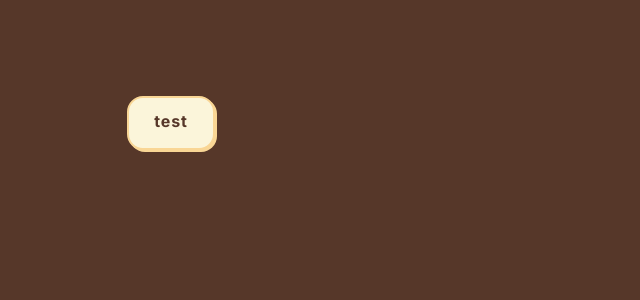
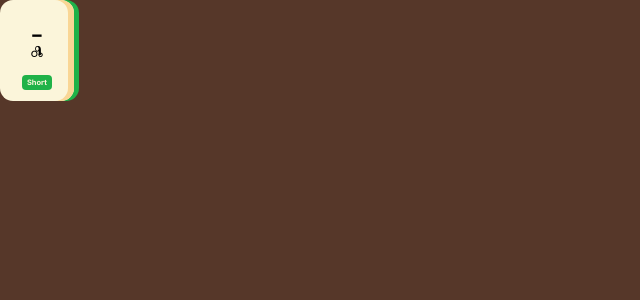
Before and after one commit to chphoom/thaitiles, a Next.js app: page / in a window 1280 px wide. Shown: the top 300 px of the page, without its empty margins (0-640 px from the left). Built offline with nearby package versions, Linux system fonts and the light colour scheme.

Commit message:
Tile Overhauld
TODO: utility function for checking if letters are above or below line

```diff
--- a/src/app/globals.css
+++ b/src/app/globals.css
@@ -24,6 +24,7 @@
   --button-label-letter-spacing: 0.8px;
   --button-label-line-height: 20px;
   --default-line-height: 10px;
+  --large-line-height: 20px;
   --letter-font-size: 37px;
   --letter-name-font-size: 12px;
   --pronunciation-font-size: 10px;
--- a/src/app/page.tsx
+++ b/src/app/page.tsx
@@ -6,8 +6,8 @@ import { restrictToWindowEdges } from '@dnd-kit/modifiers';
 import { useState } from 'react';
 import type { Coordinates } from '@dnd-kit/utilities';
 import { Droppable } from '@/components/Droppable';
-import { consonants, vowels } from '../utilities/alphabet';
 import { Button } from '@/components/Button';
+import { letters } from '@/utilities/alphabet';
 
 // this only works for one draggable, will have to refactor to work with multiple -- maybe with a map function and id prop
 const defaultCoordinates = {
@@ -18,7 +18,7 @@ const defaultCoordinates = {
 export default function Home() {
   const [{x, y}, setCoordinates] = useState<Coordinates>(defaultCoordinates);
   // will have to use states for each button to keep track of which one is selected, as well as enable whatever is not selected
-  const [selected, setSelected] = useState(false);
+  // const [selected, setSelected] = useState(false);
 
   return (
     <main className="flex min-h-screen flex-col items-center justify-between p-24">
@@ -34,7 +34,7 @@ export default function Home() {
           }}
           modifiers={[restrictToWindowEdges]}
         >
-            {/* <Draggable
+            <Draggable
               id="helo"
               styles={{
                 position: "absolute",
@@ -43,12 +43,12 @@ export default function Home() {
               }}
               >
               <Tile
-              content={consonants[0]}/>
-            </Draggable> */}
-            <Button label="test" selected={selected} onClick={() => {
+              content={letters[50]}/>
+            </Draggable>
+            {/* <Button label="test" selected={selected} onClick={() => {
               setSelected(!selected);
               // console.log(selected);
-            }}/>
+            }}/> */}
         </DndContext>
       </div>
     </main>
--- a/src/components/Button.tsx
+++ b/src/components/Button.tsx
@@ -7,7 +7,7 @@ interface Props {
   onClick?: () => void;
 }
 
-export const Button = ({ className, label, selected, onClick }: Props): JSX.Element => {
+export const Button = ({ className, label, selected, onClick }: Props): React.JSX.Element => {
   const style = selected ? "translate-y-1 translate-x-1 box-shadow:0_0px_0_0_#f9d695 border-[0px]" : "border-2 border-solid border-tileShadow active:translate-y-1 active:translate-x-1 active:[box-shadow:0_0px_0_0_#f9d695] active:border-[0px] transition-all duration-150 [box-shadow:2px_2px_0_0_#f9d695]";
   return (
     <button
--- a/src/components/Tiles/Tile.tsx
+++ b/src/components/Tiles/Tile.tsx
@@ -1,20 +1,44 @@
-import { colorCode, consonant, isConsonant, vowel } from "@/utilities/alphabet";
+import { Letter, colorCode, isConsonant } from "@/utilities/alphabet";
 import React from "react";
-import { ConsonantTile } from "./ConsonantTile";
-import { VowelTile } from "./VowelTile";
 
 interface Props {
   className?: any;
-  content: consonant | vowel;
+  content: Letter;
 }
 
-export const Tile = ({ className, content }: Props): JSX.Element => {
+export const Tile = ({ className, content }: Props): React.JSX.Element => {
+  const name = (): React.JSX.Element => {
+    return <div className="relative mt-[4px] mb-[-2px] font-decorFont  font-[number:var(--light-font-weight)] text-black text-[length:var(--letter-name-font-size)] leading-[var(--default-line-height)] whitespace-nowrap">{content.name}</div>;
+  }
+
   return (
-    <div className={`relative w-[77.5px] h-[109px] rounded-[12.5px] shadow-[0px_4px_4px_#00000040] ${className}`}>
-      <div className="absolute w-[72px] h-[109px] top-0 left-0 bg-tile rounded-[12.5px] z-10" />
-      {isConsonant(content) ? (<ConsonantTile value={content} />) : <VowelTile value={content} />}
-      <div className="w-[72px] h-[109px] top-0 left-0 border-r-[6px] border-tileShadow absolute rounded-[12.5px] [border-right-style:solid] z-10" />
-      <div className={`w-[72px] h-[109px] top-0 left-[5.5px] border-r-[5.5px] ${colorCode(content, false)} ${colorCode(content, true)} absolute rounded-[12.5px] [border-right-style:solid] z-0`} />
+    <div
+    style={{
+      boxShadow: `5px 0px 0px ${colorCode(content, "hex")}, inset -6px 0px 0px #f9d695`,
+      gap: `${isConsonant(content) ? "8px" : "16px"}`
+    }}
+    className={`inline-flex flex-col items-center px-[19px] py-[11px] w-[74px] relative bg-tile rounded-[13px] ${className}`}>
+      <div
+      style={{
+        marginTop: `${isConsonant(content) ? null : "10px"}`,
+        marginBottom: `${isConsonant(content) ? null : "-8px"}`,
+      }}
+      className="relative font-decorFont font-[number:var(--light-font-weight)] text-black text-[length:var(--letter-font-size)] leading-[var(--large-line-height)]">
+        {content.letter}
+      </div>
+      {isConsonant(content) ? name() : null}
+      <div className="relative hyphens-none font-decorFont font-[number:var(--light-font-weight)] text-black text-[length:var(--pronunciation-font-size)] leading-[var(--default-line-height)]">
+        {content.pronounciation.replace(/-/g, '‑')}
+      </div>
+      <div
+      style={{
+        background: `${colorCode(content, "hex")}`
+      }}
+      className={`inline-flex items-center justify-center px-[5px] py-[2.5px] rounded-[4px]`}>
+        <div className="relative font-defaultFont font-[number:var(--heavy-font-weight)] text-tile text-[length:var(--tile-label-font-size)] leading-[var(--default-line-height)] whitespace-nowrap">
+          {content.category}
+        </div>
+      </div>
     </div>
   );
 };
--- a/src/utilities/alphabet.tsx
+++ b/src/utilities/alphabet.tsx
@@ -4,480 +4,461 @@ enum tones {
     high = "High"
 }
 
-export type consonant = {
+function isShort(val: boolean): string {
+    return val ? "Short" : "Long"
+}
+
+export type Letter = {
     letter: string
-    name: string
+    name: string | undefined
     pronounciation: string
     // audio: ???
-    tone: string
-    type: 'consonant'
+    category: string
 }
 
-
-export const consonants: consonant[] = [
+export const letters: Letter[] = [
     {
         letter: "ก",
         name: "ก ไก่",
         pronounciation: "Gaw Gài",
-        tone: tones.mid
+        category: tones.mid
     },
     {
         letter: "ข",
         name: "ข ไข่",
         pronounciation: "Kǎw Kài",
-        tone: tones.high
+        category: tones.high
     },
     {
         letter: "ฃ",
         name: "ฃ ขวด",
         pronounciation: "Kǎw Kùad",
-        tone: tones.high
+        category: tones.high
     },
     {
         letter: "ค",
         name: "ค ควาย",
         pronounciation: "Kaw Kwai",
-        tone: tones.low
+        category: tones.low
     },
     {
         letter: "ฅ",
         name: "ฅ คน",
         pronounciation: "Kaw Kon",
-        tone: tones.low
+        category: tones.low
     },
     {
         letter: "ฆ",
         name: "ฆ ระฆัง",
         pronounciation: "Kaw Rákang",
-        tone: tones.low
+        category: tones.low
     },
     {
         letter: "ง",
         name: "ง งู",
         pronounciation: "Ngaw Ngoo",
-        tone: tones.low
+        category: tones.low
     },
     {
         letter: "จ",
         name: "จ จาน",
         pronounciation: "Jaw Jahn",
-        tone: tones.mid
+        category: tones.mid
     },
     {
         letter: "ฉ",
         name: "ฉ ฉิ่ง",
         pronounciation: "Chaw Ching",
-        tone: tones.high
+        category: tones.high
     },
     {
         letter: "ช",
         name: "ช ช้าง",
         pronounciation: "Chaw Cháng",
-        tone: tones.low
+        category: tones.low
     },
     {
         letter: "ซ",
         name: "ซ โซ่",
         pronounciation: "Saw Sôh",
-        tone: tones.low
+        category: tones.low
     },
     {
         letter: "ฌ",
         name: "ฌ เฌอ",
         pronounciation: "Chaw Cher",
-        tone: tones.mid
+        category: tones.mid
     },
     {
         letter: "ญ",
         name: "ญ หญิง",
         pronounciation: "Yaw Yǐng",
-        tone: tones.low
+        category: tones.low
     },
     {
         letter: "ฎ",
         name: "ฎ ชฎา",
         pronounciation: "Daw Cháda",
-        tone: tones.mid
+        category: tones.mid
     },
     {
         letter: "ฏ",
         name: "ฏ ปฏัก",
         pronounciation: "Taw Pàtàk",
-        tone: tones.mid
+        category: tones.mid
     },
     {
         letter: "ฐ",
         name: "ฐ ฐาน",
         pronounciation: "Tǎw Tǎan",
-        tone: tones.high
+        category: tones.high
     },
     {
         letter: "ฑ",
         name: "ฑ มณโฑ",
         pronounciation: "Taw Montoh",
-        tone: tones.low
+        category: tones.low
     },
     {
         letter: "ฒ",
         name: "ฒ ผู้เผู้ฒ่า",
         pronounciation: "Taw Pûtâo",
-        tone: tones.low
+        category: tones.low
     },
     {
         letter: "ณ",
         name: "ณ เณร",
         pronounciation: "Naw Nane",
-        tone: tones.low
+        category: tones.low
     },
     {
         letter: "ด",
         name: "ด เด็ก",
         pronounciation: "Daw Dèk",
-        tone: tones.mid
+        category: tones.mid
     },
     {
         letter: "ต",
         name: "ต เต่า",
         pronounciation: "Taw Táo",
-        tone: tones.mid
+        category: tones.mid
     },
     {
         letter: "ถ",
         name: "ถ ถุง",
         pronounciation: "Tǎw Tǒong",
-        tone: tones.high
+        category: tones.high
     },
     {
         letter: "ท",
         name: "ท ทหาร",
         pronounciation: "Taw Táhan",
-        tone: tones.low
+        category: tones.low
     },
     {
         letter: "ธ",
         name: "ธ ธง",
         pronounciation: "Taw Tong",
-        tone: tones.low
+        category: tones.low
     },
     {
         letter: "น",
         name: "น หนู",
         pronounciation: "Naw Nǒo",
-        tone: tones.low
+        category: tones.low
     },
     {
         letter: "บ",
         name: "บ ใบไม้",
         pronounciation: "Baw Baii-mái",
-        tone: tones.mid
+        category: tones.mid
     },
     {
         letter: "ป",
         name: "ป ปลา",
         pronounciation: "Baw Bla",
-        tone: tones.mid
+        category: tones.mid
     },
     {
         letter: "ผ",
         name: "ผ ผึ้ง",
         pronounciation: "Pǎw Pêung",
-        tone: tones.high
+        category: tones.high
     },
     {
         letter: "ฝ",
         name: "ฝ ฝา",
         pronounciation: "Fǎw Fǎh",
-        tone: tones.high
+        category: tones.high
     },
     {
         letter: "พ",
         name: "พ พาน",
         pronounciation: "Paw Paan",
-        tone: tones.low
+        category: tones.low
     },
     {
         letter: "ฟ",
         name: "ฟ ฟัน",
         pronounciation: "Faw Fun",
-        tone: tones.low
+        category: tones.low
     },
     {
         letter: "ภ",
         name: "ภ ภูเบศ",
         pronounciation: "Paw Sǔmpao",
-        tone: tones.low
+        category: tones.low
     },
     {
         letter: "ม",
         name: "ม ม้า",
         pronounciation: "Maw Máh",
-        tone: tones.low
+        category: tones.low
     },
     {
         letter: "ย",
         name: "ย ยักษ์",
         pronounciation: "Yaw Yák",
-        tone: tones.low
+        category: tones.low
     },
     {
         letter: "ร",
         name: "ร เรือ",
         pronounciation: "Raw Rua",
-        tone: tones.low
+        category: tones.low
     },
     {
         letter: "ล",
         name: "ล ลิง",
         pronounciation: "Law Ling",
-        tone: tones.low
+        category: tones.low
     },
     {
         letter: "ว",
         name: "ว แหวน",
         pronounciation: "Wor Wǎen",
-        tone: tones.low
+        category: tones.low
     },
     {
         letter: "ศ",
         name: "ศ ศาลา",
         pronounciation: "Sǎw Sǎla",
-        tone: tones.high
+        category: tones.high
     },
     {
         letter: "ษ",
         name: "ษ ฤๅษี",
         pronounciation: "Sǎw Rúe-sěe",
-        tone: tones.high
+        category: tones.high
     },
     {
         letter: "ส",
         name: "ส เสือ",
         pronounciation: "Saw Sǔa",
-        tone: tones.high
+        category: tones.high
     },
     {
         letter: "ห",
         name: "ห หีบ",
         pronounciation: "Hǎw Hèeb",
-        tone: tones.high
+        category: tones.high
     },
     {
         letter: "ฬ",
         name: "ฬ จุฬา",
         pronounciation: "Law Chùla",
-        tone: tones.low
+        category: tones.low
     },
     {
         letter: "อ",
         name: "อ อ่าง",
         pronounciation: "Aw Àhng",
-        tone: tones.mid
+        category: tones.mid
     },
     {
         letter: "ฮ",
         name: "ฮ นกฮูก",
         pronounciation: "Haw Nók-hôog",
-        tone: tones.low
-    }
-].map(consonant => ({ ...consonant, type: 'consonant' }));
-
-export type vowel = {
-    letter: string
-    sound: string
-    // audio: ???
-    short: string
-    type: 'vowel'
-}
-
-function isShort(val: boolean): string {
-    return val ? "Short" : "Long"
-}
-
-export const vowels: vowel[] = [
+        category: tones.low
+    },
     {
         letter: "-ะ",
-        sound: "Ah",
-        short: isShort(true)
+        pronounciation: "Ah",
+        category: isShort(true)
     },
     {
         letter: "-า",
-        sound: "Ah",
-        short: isShort(false)
+        pronounciation: "Ah",
+        category: isShort(false)
     },
     {
         letter: "-ิ",
-        sound: "Ee",
-        short: isShort(true)
+        pronounciation: "Ee",
+        category: isShort(true)
     },
     {
         letter: "-ี",
-        sound: "Ee",
-        short: isShort(false)
+        pronounciation: "Ee",
+        category: isShort(false)
     },
     {
         letter: "-ึ",
-        sound: "Ue",
-        short: isShort(true)
+        pronounciation: "Ue",
+        category: isShort(true)
     },
     {
         letter: "-ื",
-        sound: "Ue",
-        short: isShort(false)
+        pronounciation: "Ue",
+        category: isShort(false)
     },
     {
         letter: "-ุ",
-        sound: "Oo",
-        short: isShort(true)
+        pronounciation: "Oo",
+        category: isShort(true)
     },
     {
         letter: "-ู",
-        sound: "Oo",
-        short: isShort(false)
+        pronounciation: "Oo",
+        category: isShort(false)
     },
     {
         letter: "เ-ะ",
-        sound: "Eh",
-        short: isShort(true)
+        pronounciation: "Eh",
+        category: isShort(true)
     },
     {
         letter: "เ",
-        sound: "Eh",
-        short: isShort(false)
+        pronounciation: "Eh",
+        category: isShort(false)
     },
     {
         letter: "แ-ะ",
-        sound: "Ae",
-        short: isShort(true)
+        pronounciation: "Ae",
+        category: isShort(true)
     },
     {
         letter: "แ-",
-        sound: "Ae",
-        short: isShort(false)
+        pronounciation: "Ae",
+        category: isShort(false)
     },
     {
         letter: "โ-ะ",
-        sound: "Oh",
-        short: isShort(true)
+        pronounciation: "Oh",
+        category: isShort(true)
     },
     {
         letter: "โ-",
-        sound: "Oh",
-        short: isShort(false)
+        pronounciation: "Oh",
+        category: isShort(false)
     },
     {
         letter: "เ-าะ",
-        sound: "Aw",
-        short: isShort(true)
+        pronounciation: "Aw",
+        category: isShort(true)
     },
     {
         letter: "-อ",
-        sound: "Aw",
-        short: isShort(false)
+        pronounciation: "Aw",
+        category: isShort(false)
     },
     {
         letter: "เ-ียะ",
-        sound: "Ia",
-        short: isShort(true)
+        pronounciation: "Ia",
+        category: isShort(true)
     },
     {
         letter: "เ-ีย",
-        sound: "Ia",
-        short: isShort(false)
+        pronounciation: "Ia",
+        category: isShort(false)
     },
     {
         letter: "เ-อะ",
-        sound: "Er",
-        short: isShort(true)
+        pronounciation: "Er",
+        category: isShort(true)
     },
     {
         letter: "เ-อ",
-        sound: "Er",
-        short: isShort(false)
+        pronounciation: "Er",
+        category: isShort(false)
     },
     {
         letter: "เ-ือะ",
-        sound: "Uea",
-        short: isShort(true)
+        pronounciation: "Uea",
+        category: isShort(true)
     },
     {
         letter: "เ-ือ",
-        sound: "Uea",
-        short: isShort(false)
+        pronounciation: "Uea",
+        category: isShort(false)
     },
     {
         letter: "-ัวะ",
-        sound: "Ua",
-        short: isShort(true)
+        pronounciation: "Ua",
+        category: isShort(true)
     },
     {
         letter: "-ัว",
-        sound: "Ua",
-        short: isShort(false)
+        pronounciation: "Ua",
+        category: isShort(false)
     },
     {
         letter: "ฤ",
-        sound: "Rue",
-        short: isShort(true)
+        pronounciation: "Rue",
+        category: isShort(true)
     },
     {
         letter: "ฤๅ",
-        sound: "Rue",
-        short: isShort(false)
+        pronounciation: "Rue",
+        category: isShort(false)
     },
     {
         letter: "ฦ",
-        sound: "Lue",
-        short: isShort(true)
+        pronounciation: "Lue",
+        category: isShort(true)
     },
     {
         letter: "ฦๅ",
-        sound: "Lue",
-        short: isShort(false)
+        pronounciation: "Lue",
+        category: isShort(false)
     },
     {
         letter: "-ำ",
-        sound: "Um",
-        short: isShort(true)
+        pronounciation: "Um",
+        category: isShort(true)
     },
     {
         letter: "ไ-",
-        sound: "Ai",
-        short: isShort(true)
+        pronounciation: "Ai",
+        category: isShort(true)
     },
     {
         letter: "ใ-",
-        sound: "Ai",
-        short: isShort(true)
+        pronounciation: "Ai",
+        category: isShort(true)
     },
     {
         letter: "เ-า",
-        sound: "Ao",
-        short: isShort(true)
+        pronounciation: "Ao",
+        category: isShort(true)
     }
-].map(vowel => ({ ...vowel, type: 'vowel' }));
+].map(letter => ({ ...letter, name: letter.name }));
+// ].map(letter => ({ ...letter, name: letter.name ? letter.name : undefined}));
 
-export function isConsonant(content: consonant | vowel): content is consonant {
-    return content.type === 'consonant';
-}
+export function isConsonant(letter: Letter): boolean {
+    return letter.name !== undefined;
+}//end isConsonant
 
-export function colorCode(content: consonant | vowel, border: boolean): string | undefined {
-    if (isConsonant(content)) {
-        switch (content.tone) {
-            case tones.mid:
-                return border ? "border-tileBlue" : "bg-tileBlue";
-            case tones.low:
-                return border ? "border-tileYellow" : "bg-tileYellow";
-            case tones.high:
-                return border ? "border-tileRed" : "bg-tileRed";
-        }
-    } else {
-        switch (content.short) {
-            case "Short":
-                return border ? "border-tileGreen" : "bg-tileGreen";
-            case "Long":
-                return border ? "border-tilePurple" : "bg-tilePurple";
-        }
+export function colorCode(letter: Letter, options: "border" | "background" | "hex") {
+    switch(letter.category) {
+        case tones.mid:
+            return options === "border" ? "border-tileBlue" : options === "background" ? "bg-tileBlue" : "#2b4ba8";
+        case tones.low:
+            return options === "border" ? "border-tileYellow" : options === "background" ? "bg-tileYellow" : "#ffc700";
+        case tones.high:
+            return options === "border" ? "border-tileRed" : options === "background" ? "bg-tileRed" : "#c63b39";
+        case isShort(true):
+            return options === "border" ? "border-tileGreen" : options === "background" ? "bg-tileGreen" : "#1fb248";
+        case isShort(false):
+            return options === "border" ? "border-tilePurple" : options === "background" ? "bg-tilePurple" : "#801fa3";
     }
-
-    return ""; // Default return statement
-}
+}//end colorCode
```
Also changed, not shown: src/components/Tiles/ConsonantTile.tsx (deleted, +0 -27 lines), src/components/Tiles/VowelTile.tsx (deleted, +0 -26 lines).
